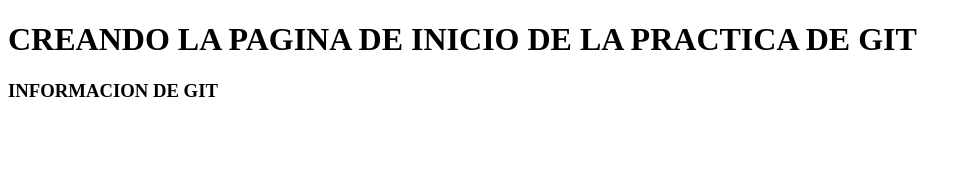
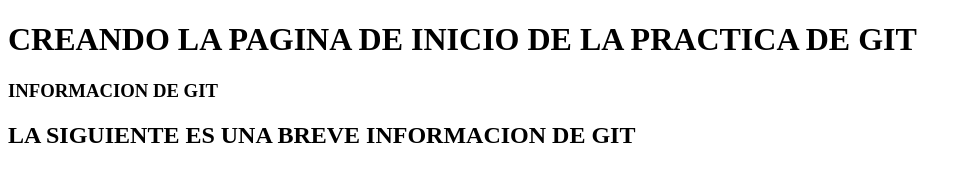
Before and after one commit to Kevin-Vasquez/git_desde_cero, a plain HTML site: page index.html in a window 1280 px wide. Shown: the whole page, without its empty margins (0-972 px from the left). Drawn offline with Linux system fonts and the light colour scheme.

Commit message:
se corrigio cierta parte de la pagina

```diff
--- a/index.html
+++ b/index.html
@@ -9,5 +9,6 @@
 <body>
     <h1>CREANDO LA PAGINA DE INICIO DE LA PRACTICA DE GIT</h1>
     <h3>INFORMACION DE GIT</h3>
+    <h2>LA SIGUIENTE ES UNA BREVE INFORMACION DE GIT</h2>
 </body>
 </html>
```
